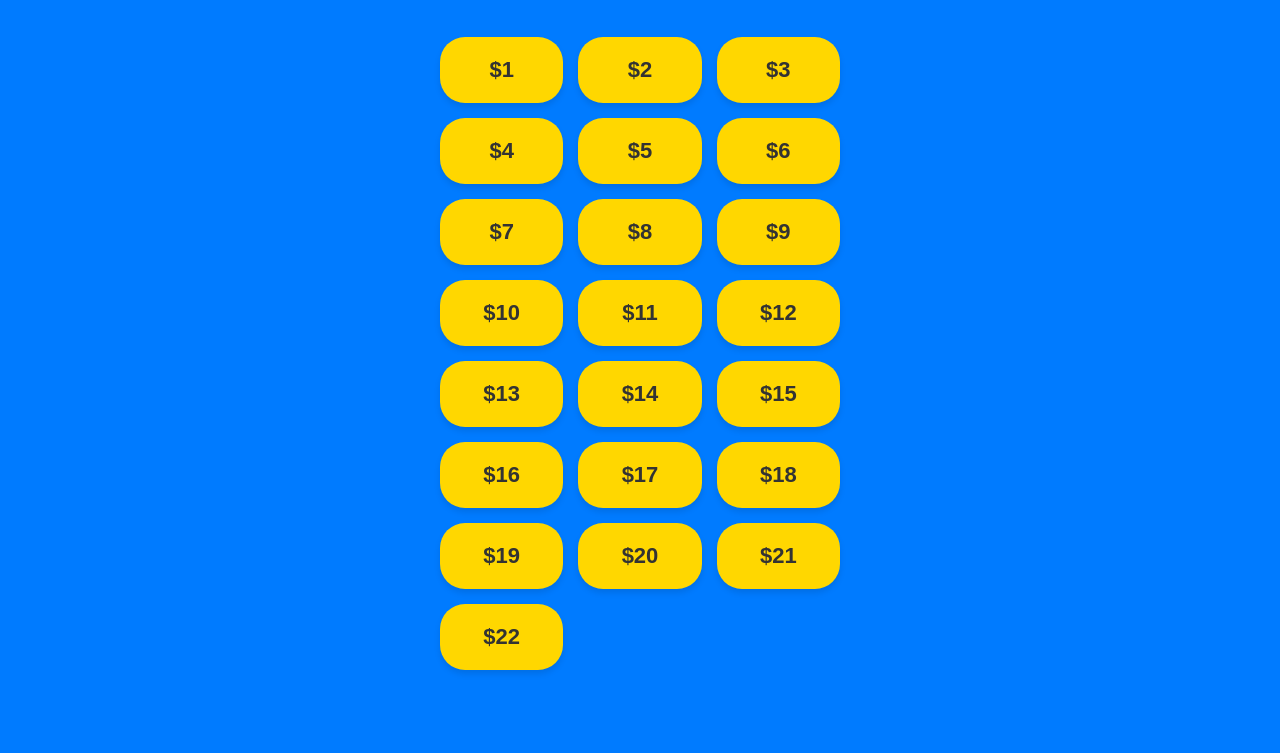
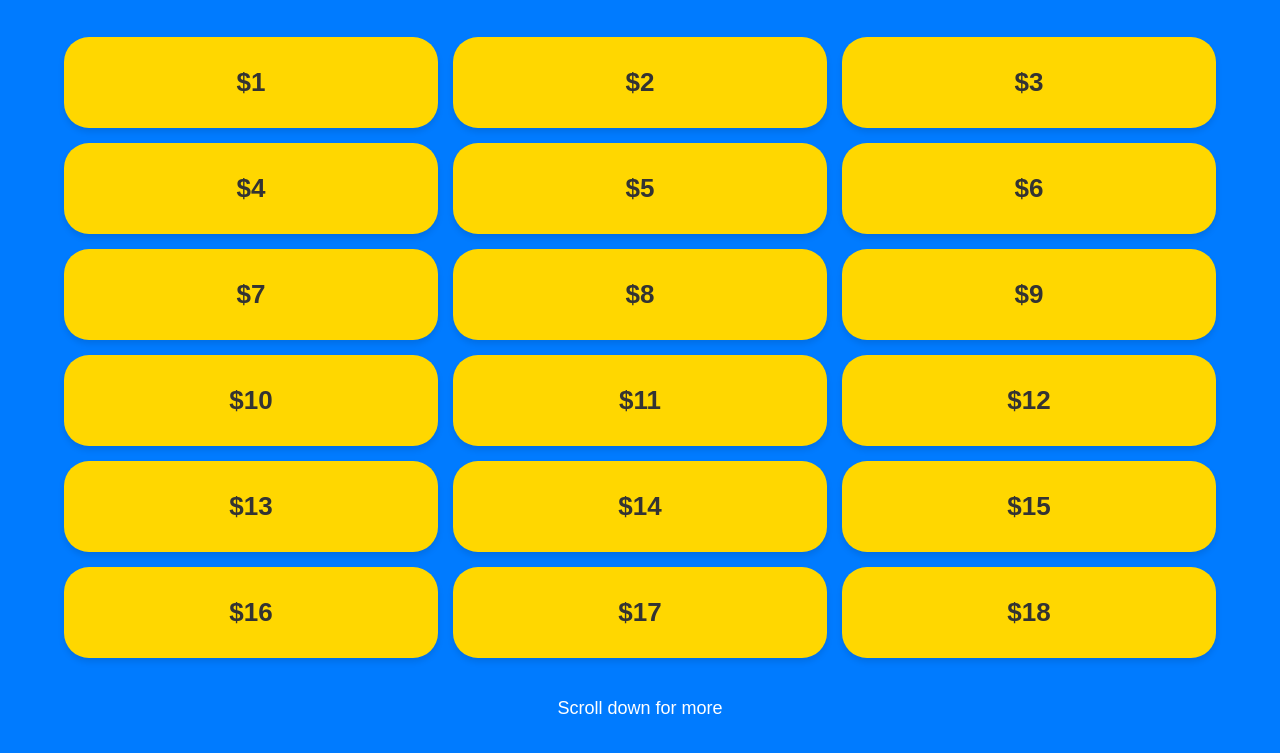
Before and after one commit to RealScripts-q/DoorFunds.Tips-Yunglimabean, a plain HTML site: page index.html in a window 1280 px wide. Shown: the part 81-834 px from the top of the page. Before the commit the page ends 800 px from the top, so only its background shows below. Drawn offline with Linux system fonts and the light colour scheme.

Commit message:
Update index.html

```diff
--- a/index.html
+++ b/index.html
@@ -21,13 +21,13 @@
             display: grid;
             grid-template-columns: repeat(3, 1fr);
             gap: 15px;
-            max-width: 400px;
+            max-width: 90vw;
             margin: auto;
             padding: 20px;
         }
         .tip-button {
-            padding: 20px;
-            font-size: 22px;
+            padding: 30px;
+            font-size: 26px;
             font-weight: bold;
             border: none;
             background-color: #ffd700;
@@ -36,6 +36,7 @@
             border-radius: 25px;
             transition: background 0.3s, transform 0.2s;
             box-shadow: 0px 4px 6px rgba(0, 0, 0, 0.1);
+            width: 100%;
         }
         .tip-button:hover {
             background-color: #ffcc00;
@@ -44,14 +45,20 @@
         .hidden {
             display: none;
         }
+        #scrollMessage {
+            font-size: 18px;
+            margin-top: 20px;
+        }
     </style>
 </head>
 <body>
     <h1>Yunglimabean's Tip Jar</h1>
     <div class="tip-container" id="tipContainer"></div>
+    <p id="scrollMessage">Scroll down for more</p>
 
     <script>
         const tipContainer = document.getElementById("tipContainer");
+        const scrollMessage = document.getElementById("scrollMessage");
         let rowCount = 0;
         let buttons = [];
 
@@ -78,8 +85,20 @@
 
         window.addEventListener("scroll", function() {
             let hiddenButtons = document.querySelectorAll(".hidden");
-            if (hiddenButtons.length > 0) {
+            let visibleButtons = document.querySelectorAll(".tip-button:not(.hidden)");
+
+            if (hiddenButtons.length > 0 && window.scrollY > 100) {
                 hiddenButtons[0].classList.remove("hidden");
+                if (visibleButtons.length >= 18) {
+                    visibleButtons[0].classList.add("hidden");
+                    visibleButtons[1].classList.add("hidden");
+                    visibleButtons[2].classList.add("hidden");
+                }
+                scrollMessage.style.display = "none";
+            }
+
+            if (window.scrollY < 100) {
+                scrollMessage.style.display = "block";
             }
         });
     </script>
```
